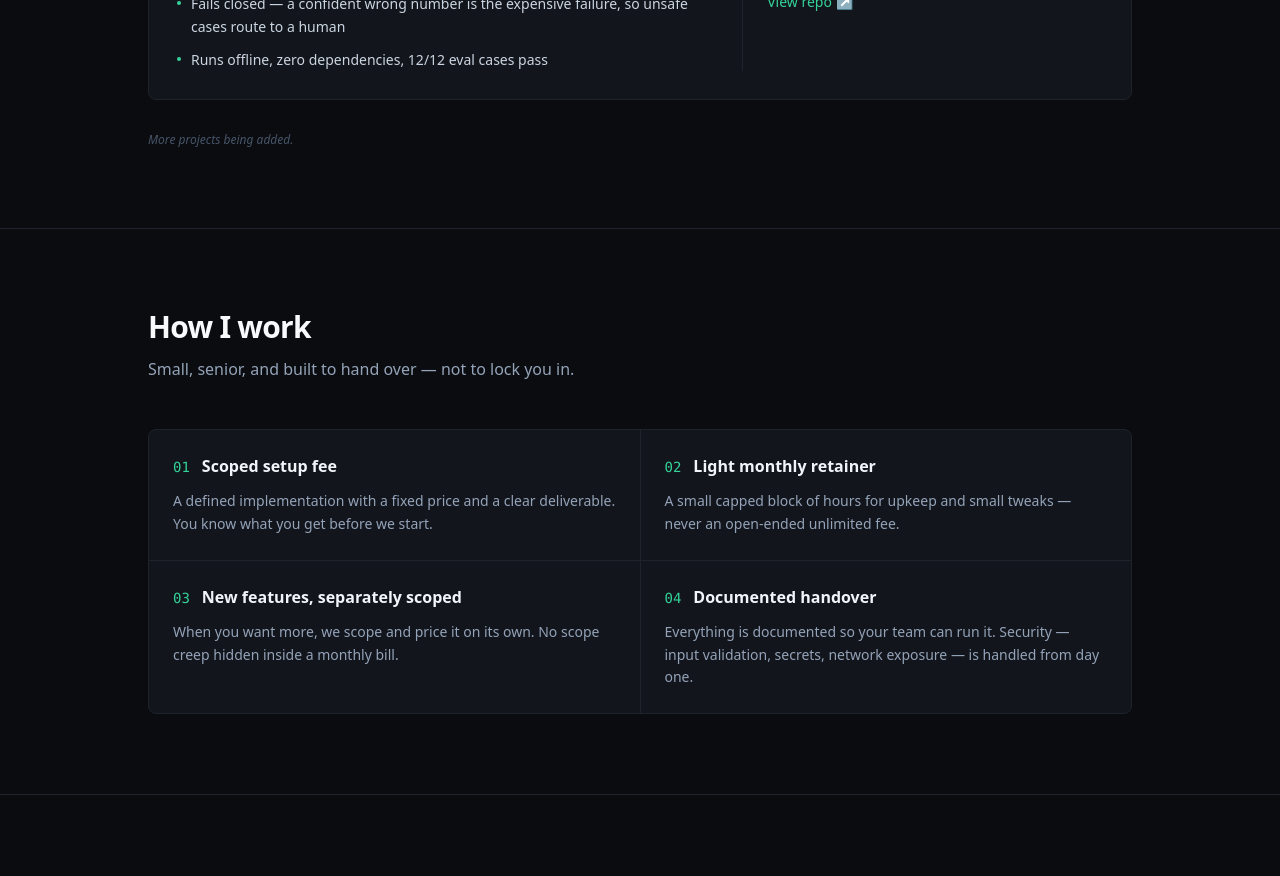
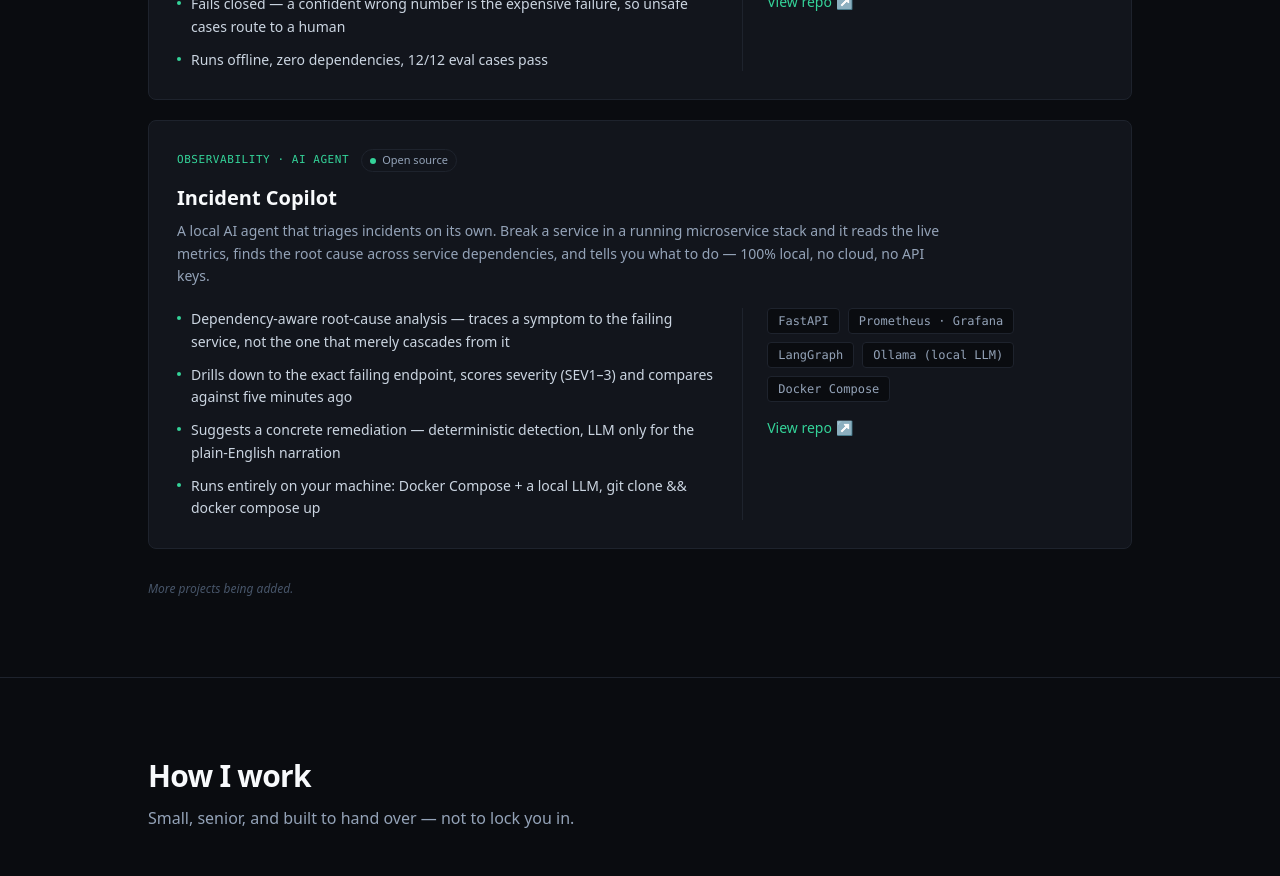
Before and after one commit to ZenNinja-Dev/portfolio, a React (Vite) app: page / in a window 1280 px wide. Shown: the part 2600-3476 px from the top of the page. Built offline with nearby package versions, Linux system fonts and the light colour scheme.

Commit message:
Add Incident Copilot project

```diff
--- a/src/data/content.ts
+++ b/src/data/content.ts
@@ -126,6 +126,21 @@
       stack: ['Python (stdlib)', 'Deterministic engine', 'Ollama / Anthropic (optional)', 'unittest + eval'],
       repo: 'https://github.com/ZenNinja-Dev/audience-reconciliation',
     },
+    {
+      tag: 'observability · ai agent',
+      title: 'Incident Copilot',
+      summary:
+        'A local AI agent that triages incidents on its own. Break a service in a running microservice stack and it reads the live metrics, finds the root cause across service dependencies, and tells you what to do — 100% local, no cloud, no API keys.',
+      points: [
+        'Dependency-aware root-cause analysis — traces a symptom to the failing service, not the one that merely cascades from it',
+        'Drills down to the exact failing endpoint, scores severity (SEV1–3) and compares against five minutes ago',
+        'Suggests a concrete remediation — deterministic detection, LLM only for the plain-English narration',
+        'Runs entirely on your machine: Docker Compose + a local LLM, git clone && docker compose up',
+      ],
+      stack: ['FastAPI', 'Prometheus · Grafana', 'LangGraph', 'Ollama (local LLM)', 'Docker Compose'],
+      status: 'Open source',
+      repo: 'https://github.com/ZenNinja-Dev/incident-copilot',
+    },
   ],
   approach: {
     title: 'How I work',
@@ -249,6 +264,21 @@
       ],
       stack: ['Python (stdlib)', 'Deterministický engine', 'Ollama / Anthropic (volitelně)', 'unittest + eval'],
       repo: 'https://github.com/ZenNinja-Dev/audience-reconciliation',
+    },
+    {
+      tag: 'observabilita · ai agent',
+      title: 'Incident Copilot',
+      summary:
+        'Lokální AI agent, který si sám odbaví triáž incidentu. Rozbijte službu v běžícím microservice stacku a on přečte živé metriky, najde příčinu napříč závislostmi služeb a řekne, co dělat — 100% lokálně, žádný cloud, žádné API klíče.',
+      points: [
+        'Analýza příčiny s ohledem na závislosti — vystopuje symptom k selhávající službě, ne k té, která jen kaskáduje',
+        'Zavrtá se ke konkrétnímu selhávajícímu endpointu, ohodnotí závažnost (SEV1–3) a porovná se stavem před pěti minutami',
+        'Navrhne konkrétní nápravu — deterministická detekce, LLM jen na srozumitelné vysvětlení',
+        'Běží celé na vašem stroji: Docker Compose + lokální LLM, git clone && docker compose up',
+      ],
+      stack: ['FastAPI', 'Prometheus · Grafana', 'LangGraph', 'Ollama (lokální LLM)', 'Docker Compose'],
+      status: 'Open source',
+      repo: 'https://github.com/ZenNinja-Dev/incident-copilot',
     },
   ],
   approach: {
@@ -374,6 +404,21 @@
       stack: ['Python (stdlib)', 'Deterministický engine', 'Ollama / Anthropic (voliteľne)', 'unittest + eval'],
       repo: 'https://github.com/ZenNinja-Dev/audience-reconciliation',
     },
+    {
+      tag: 'observabilita · ai agent',
+      title: 'Incident Copilot',
+      summary:
+        'Lokálny AI agent, ktorý si sám odbaví triáž incidentu. Rozbite službu v bežiacom microservice stacku a on prečíta živé metriky, nájde príčinu naprieč závislosťami služieb a povie, čo robiť — 100% lokálne, žiadny cloud, žiadne API kľúče.',
+      points: [
+        'Analýza príčiny s ohľadom na závislosti — vystopuje symptóm k zlyhávajúcej službe, nie k tej, ktorá len kaskáduje',
+        'Zavŕta sa ku konkrétnemu zlyhávajúcemu endpointu, ohodnotí závažnosť (SEV1–3) a porovná so stavom spred piatich minút',
+        'Navrhne konkrétnu nápravu — deterministická detekcia, LLM len na zrozumiteľné vysvetlenie',
+        'Beží celé na vašom stroji: Docker Compose + lokálny LLM, git clone && docker compose up',
+      ],
+      stack: ['FastAPI', 'Prometheus · Grafana', 'LangGraph', 'Ollama (lokálny LLM)', 'Docker Compose'],
+      status: 'Open source',
+      repo: 'https://github.com/ZenNinja-Dev/incident-copilot',
+    },
   ],
   approach: {
     title: 'Ako pracujem',
```
